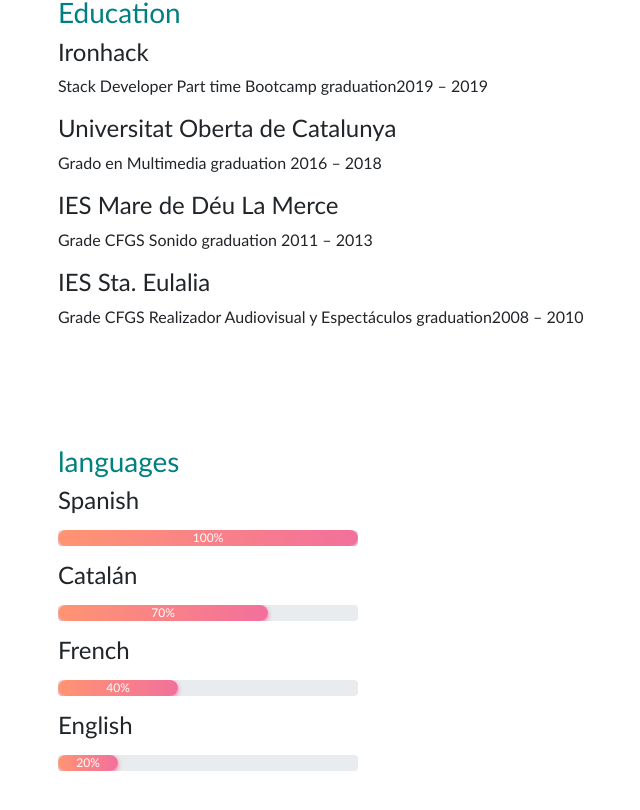
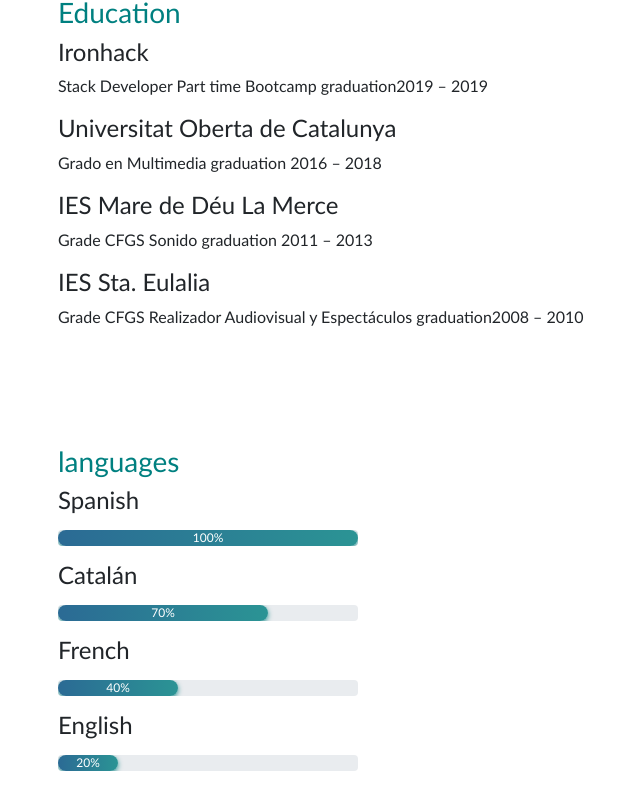
Before and after one commit to johanBautista/jBautista_web, a React (Create React App) app: page /cv in a window 1280 px wide. Shown: the part 1988-2798 px from the top of the page, without its empty margins (27-667 px from the left). Built offline with nearby package versions, Linux system fonts and the light colour scheme.

Commit message:
css languages ok

```diff
--- a/src/components/pages/curriculum/languages/Languages.css
+++ b/src/components/pages/curriculum/languages/Languages.css
@@ -8,8 +8,8 @@
 }
 
 .progress-porcent {
-  background: linear-gradient(to left, #f2709c, #ff9472);
-  box-shadow: 0 3px 3px -5px #f2709c, 0 2px 5px #f2709c;
+  background: linear-gradient(to left, rgba(0, 128, 128, 0.815), rgba(0, 77, 128, 0.815));
+  box-shadow: 0 3px 3px -5px rgba(0, 128, 128, 0.815), 0 2px 5px rgba(0, 128, 128, 0.815);
   border-radius: 20px;
   color: #fff;
   display: flex;
```
